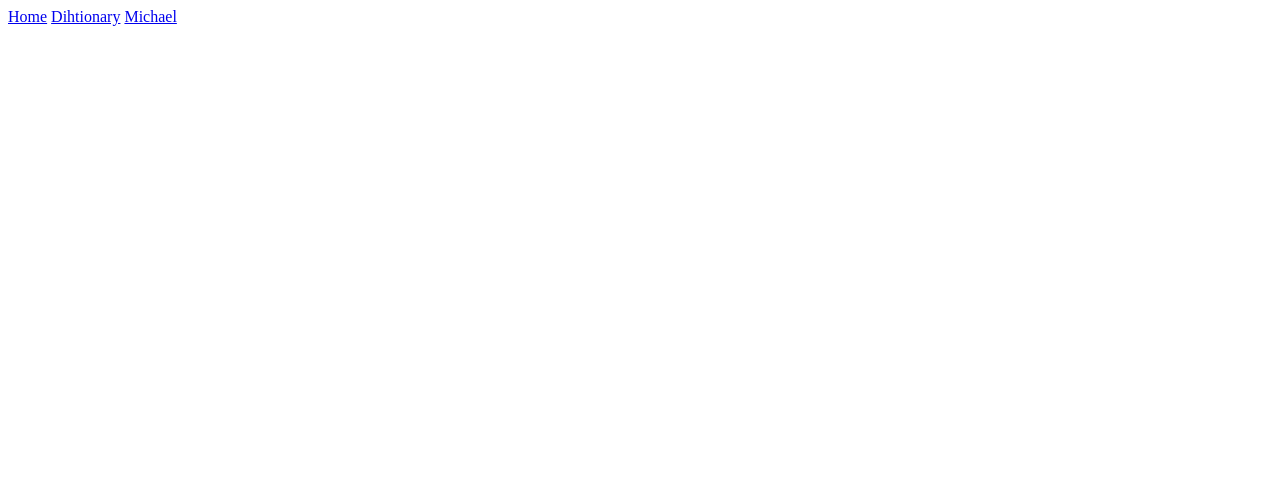
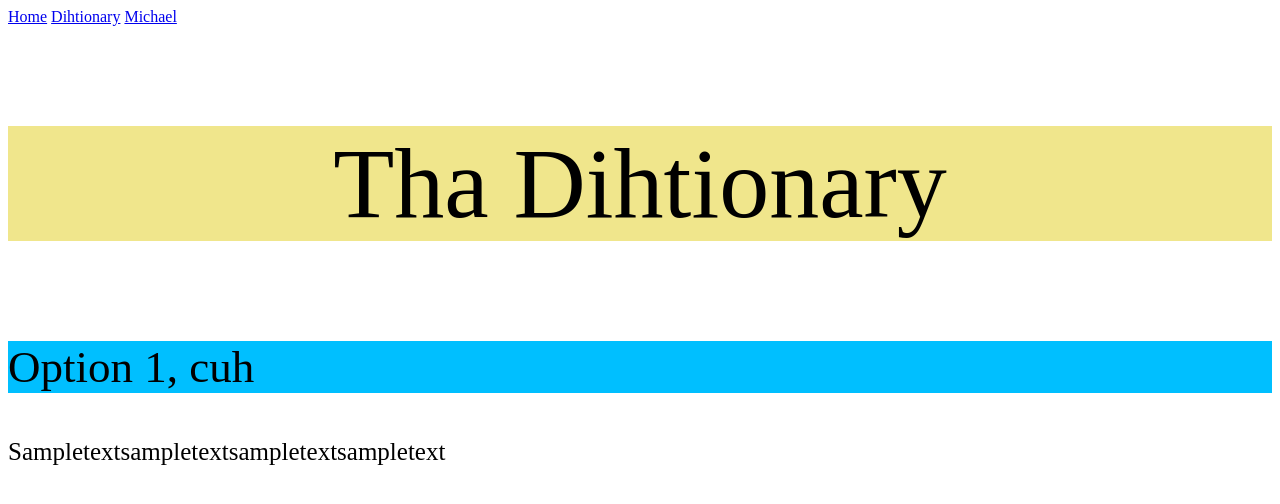
Before and after one commit to gboecker24/gboecker24-KentHackEnough2026, a plain HTML site: page Garin.html in a window 1280 px wide. Drawn offline with Linux system fonts and the light colour scheme.

Commit message:
style it a lil
dih styling

```diff
--- /dev/null
+++ b/Dihtionary.css
@@ -0,0 +1,19 @@
+.header{
+    font-size: 100px;
+    text-align: center;
+    background-color: khaki;
+    color: black;
+    position: relative;
+}
+.text{
+    font-size: 25px;
+    text-align: left;
+    color: black;
+    position: relative;
+}
+.subheading{
+    font-size: 45px;
+    color: black;
+    background-color: deepskyblue;
+    position: relative;
+}
--- a/Garin.html
+++ b/Garin.html
@@ -4,6 +4,7 @@
     <meta charset="UTF-8">
     <meta name="viewport" content="width=device-width, initial-scale=1.0">
     <title>Dihtionary</title>
+    <link rel="stylesheet" href="Dihtionary.css">
 </head>
 <body>
     <nav>
@@ -11,5 +12,10 @@
         <a href="Garin.html">Dihtionary</a>
         <a href="Gavin.html">Michael</a>
     </nav>
+<p class="header"> Tha Dihtionary</p>
+<p class="subheading">Option 1, cuh</p>
+<p class="text"> Sampletextsampletextsampletextsampletext</p>
+
+</p>
 </body>
 </html>
```
